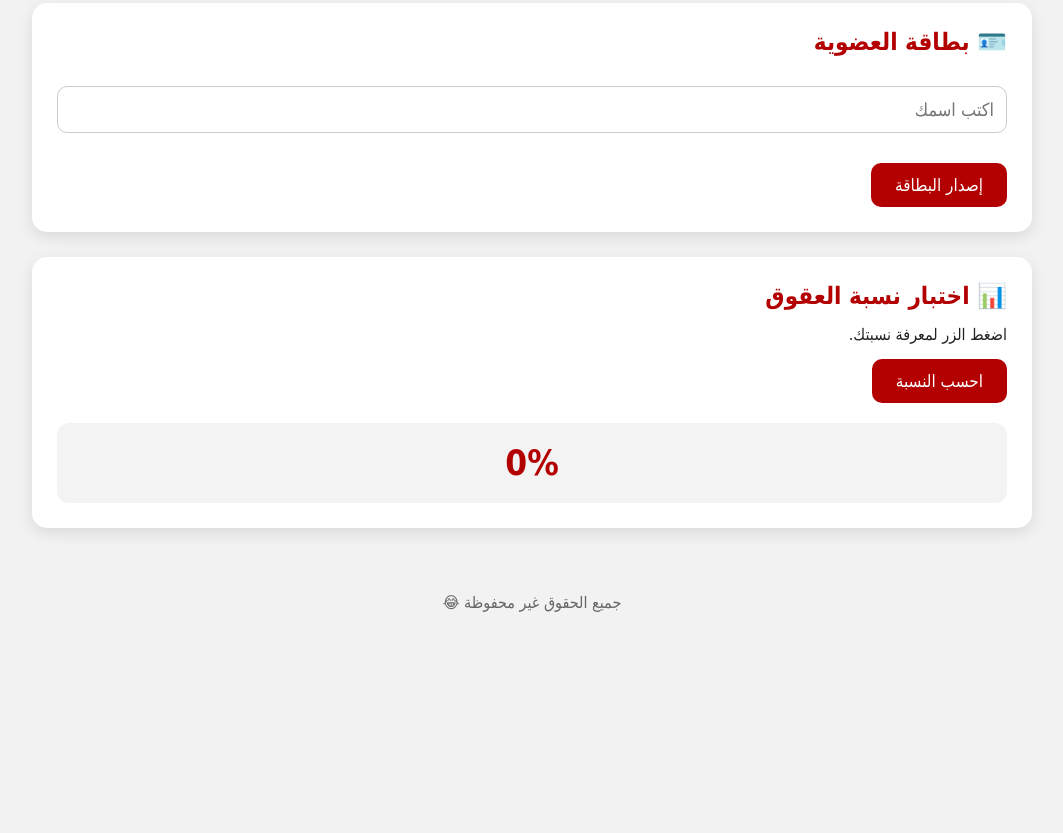
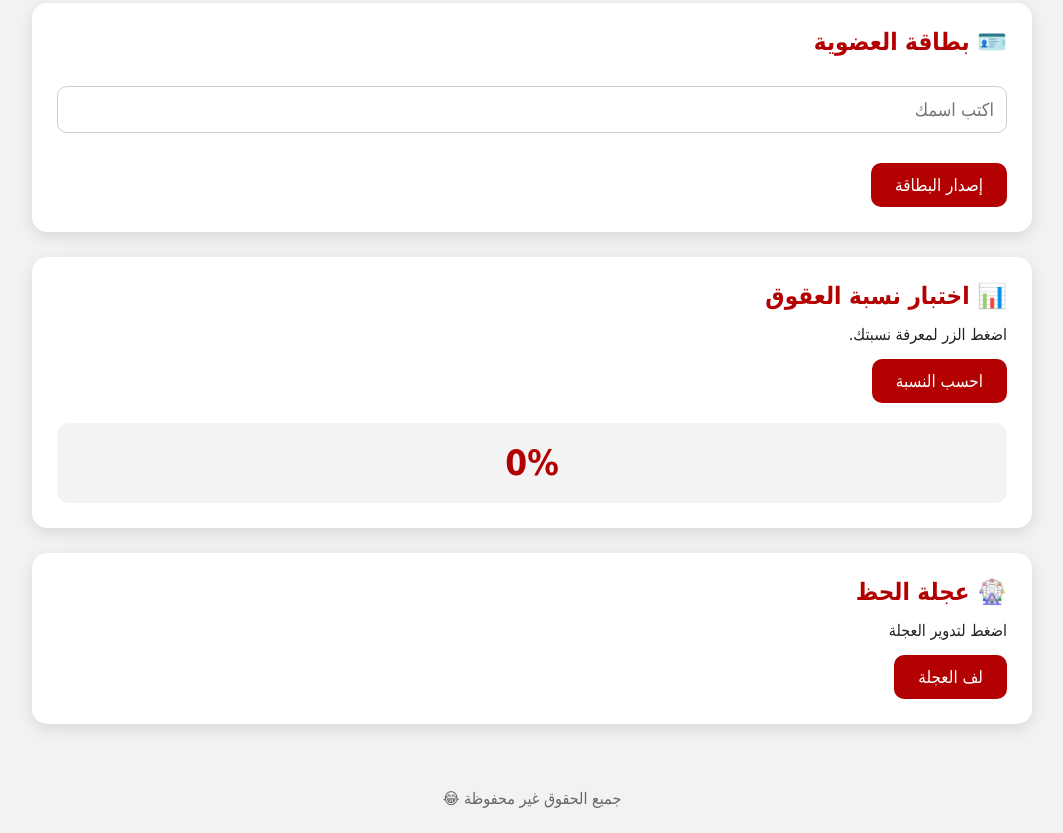
Before and after one commit to mohamed7jgd/3a8, a plain HTML site: page index.html in a window 1280 px wide. Shown: the part 1553-2386 px from the top of the page, without its empty margins (108-1171 px from the left). Before the commit the page ends 2190 px from the top, so only its background shows below. Drawn offline with Linux system fonts and the light colour scheme.

Commit message:
Update index.html

```diff
--- a/index.html
+++ b/index.html
@@ -181,6 +181,23 @@ placeholder="اكتب اسمك">
 </div>
 
     </section>
+    <section class="card">
+
+<h2>🎡 عجلة الحظ</h2>
+
+<p id="wheelResult">
+
+اضغط لتدوير العجلة
+
+</p>
+
+<button onclick="spinWheel()">
+
+لف العجلة
+
+</button>
+
+    </section>
 </main>
 
 <footer>
```
